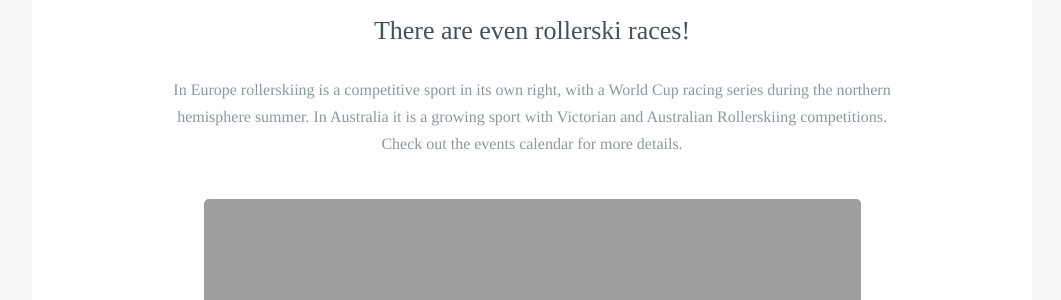
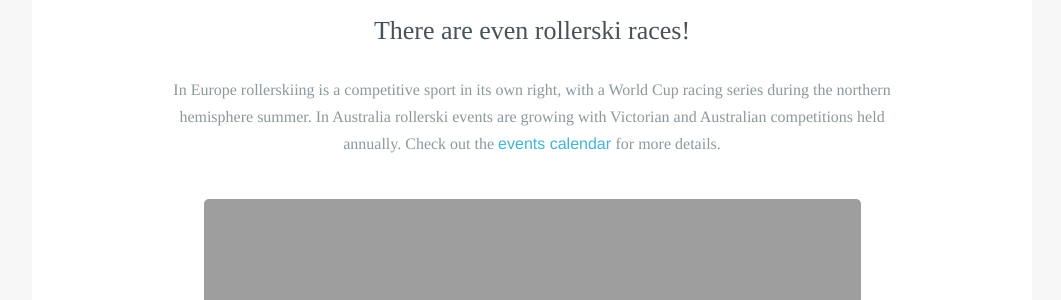
Before and after one commit to robcatto/robcatto.github.io, a Jekyll site: the page built from summer/rollerski/index.html, in a window 1280 px wide and 900 px high, scrolled down 1473 px. Shown: the part 178-478 px from the top of the window, without its empty margins (108-1169 px from the left). Built offline with Jekyll 4.4.1, drawn with Linux system fonts in a browser that asks for light colours; some web fonts are replaced; Markdown is read by kramdown in place of the engine named in the settings.

Commit message:
Update index.html

```diff
--- a/summer/rollerski/index.html
+++ b/summer/rollerski/index.html
@@ -61,7 +61,7 @@ layout: default
 
                        <section class="mobile_section">
                     <h3>There are even rollerski races!</h3>
-                    <p>In Europe rollerskiing is a competitive sport in its own right, with a World Cup racing series during the northern hemisphere summer.  In Australia it is a growing sport with Victorian and Australian Rollerskiing competitions. Check out the events calendar for more details.
+                    <p>In Europe rollerskiing is a competitive sport in its own right, with a World Cup racing series during the northern hemisphere summer.  In Australia rollerski events are growing with Victorian and Australian competitions held annually. Check out the <a href="../../events">events calendar </a> for more details.
 
                     </p>
                     <div class="one">
```
